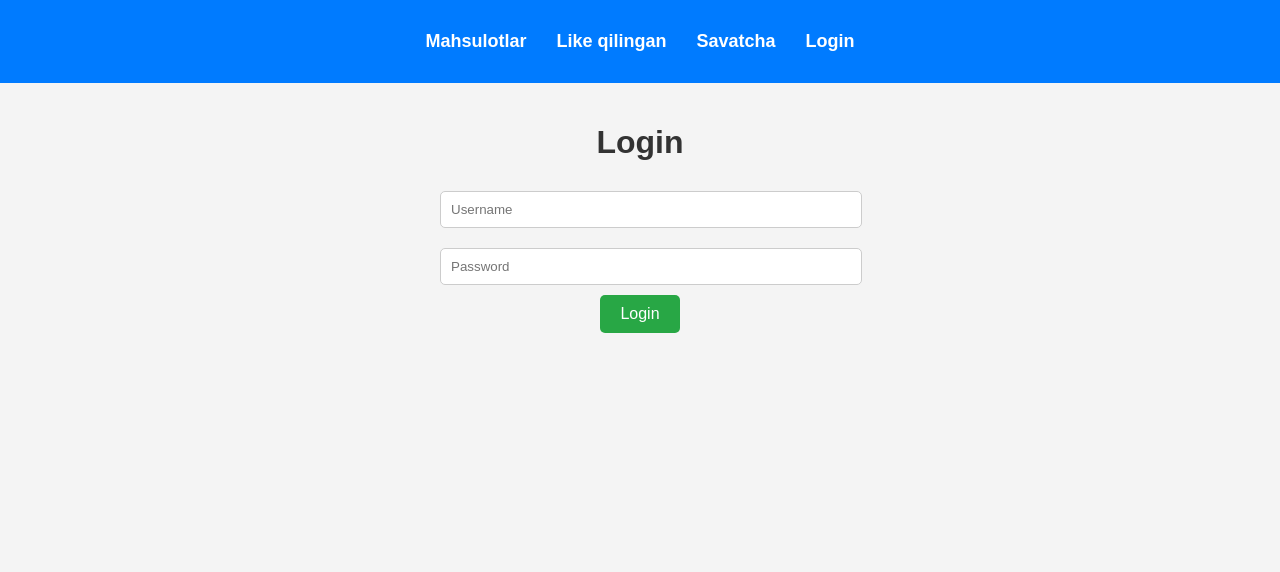
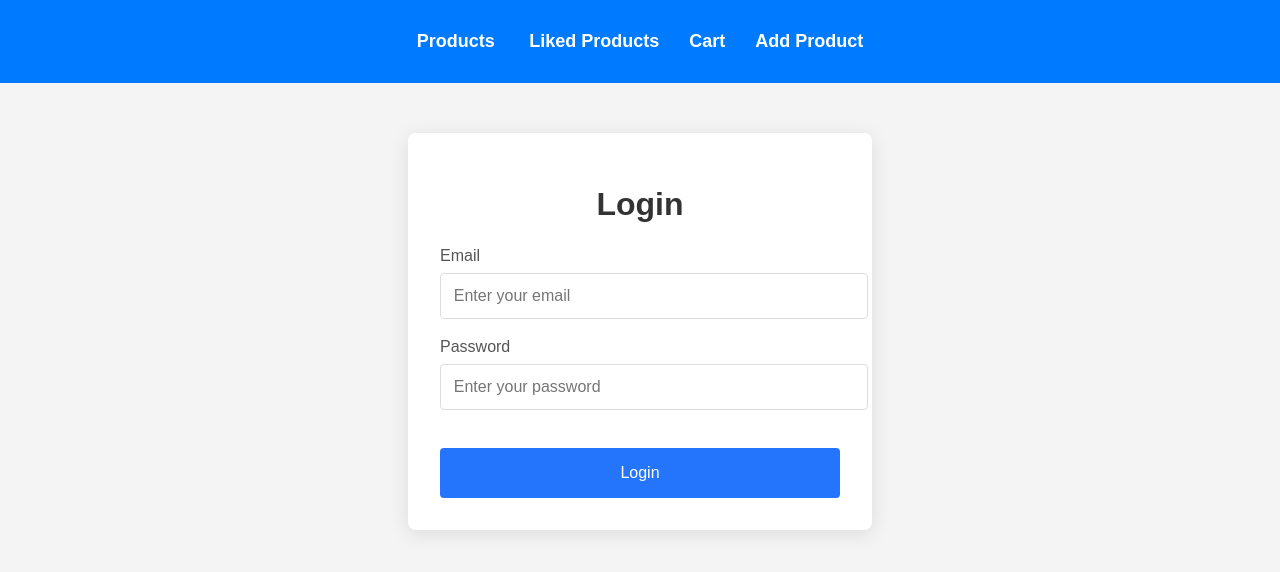
Before and after one commit to tashpulatovv7/zustand-learning, a React (Vite) app: page /login in a window 1280 px wide. Shown: the top 572 px of the page. Built offline with nearby package versions, Linux system fonts and the light colour scheme.

Commit message:
with query

```diff
--- a/package.json
+++ b/package.json
@@ -10,8 +10,12 @@
     "preview": "vite preview"
   },
   "dependencies": {
+    "@tanstack/react-query": "^5.67.3",
+    "axios": "^1.8.2",
     "react": "^19.0.0",
-    "react-dom": "^19.0.0"
+    "react-dom": "^19.0.0",
+    "react-router-dom": "^7.3.0",
+    "zustand": "^5.0.3"
   },
   "devDependencies": {
     "@eslint/js": "^9.21.0",
--- a/src/App.jsx
+++ b/src/App.jsx
@@ -1,31 +1,34 @@
+import { QueryClient, QueryClientProvider } from '@tanstack/react-query';
 import React from 'react';
 import { Navigate, Route, BrowserRouter as Router, Routes } from 'react-router-dom';
 import AddProduct from './adding/AddProduct';
 import Cart from './basket/Basket';
 import Header from './Header';
-import ProductsList from './Home';
 import LoginPage from './Login';
+import Products from './Products';
 import useStore from './store';
 import LikedProducts from './wishes/Wishlist';
 
 const App = () => {
 	const { isLoggedIn } = useStore();
+	const queryClient = new QueryClient();
 
 	return (
+		<QueryClientProvider client={queryClient}>
 			<Router>
 				<Header />
 				<Routes>
-				<Route path='/' element={<ProductsList />} />
+					<Route path='/' element={<Products />} />
 					<Route path='/wishes' element={<LikedProducts />} />
 					<Route path='/basket' element={<Cart />} />
 					<Route path='/login' element={<LoginPage />} />
-
 					<Route
 						path='/adding'
 						element={isLoggedIn ? <AddProduct /> : <Navigate to='/login' />}
 					/>
 				</Routes>
 			</Router>
+		</QueryClientProvider>
 	);
 };
 
--- a/src/Header.jsx
+++ b/src/Header.jsx
@@ -1,35 +1,23 @@
 import React from 'react';
 import { Link } from 'react-router-dom';
-import useStore from './store';
 
 const Header = () => {
-	const { isLoggedIn } = useStore();
-
 	return (
 		<header className='header'>
 			<nav>
 				<ul>
 					<li>
-						<Link to='/'>Mahsulotlar</Link>
+						<Link to='/'>Products</Link>{' '}
 					</li>
 					<li>
-						<Link to='/wishes'>Like qilingan</Link>
+						<Link to='/wishes'>Liked Products</Link>
 					</li>
 					<li>
-						<Link to='/basket'>Savatcha</Link>
+						<Link to='/basket'>Cart</Link>
 					</li>
-
-					{isLoggedIn && (
-						<li>
-							<Link to='/adding'>Mahsulot qo'shish</Link>
-						</li>
-					)}
-
-					{!isLoggedIn && (
-						<li>
-							<Link to='/login'>Login</Link>
-						</li>
-					)}
+					<li>
+						<Link to='/adding'>Add Product</Link>
+					</li>
 				</ul>
 			</nav>
 		</header>
--- a/src/Login.jsx
+++ b/src/Login.jsx
@@ -1,46 +1,79 @@
+import { useMutation } from '@tanstack/react-query';
 import React, { useState } from 'react';
-import { useNavigate } from 'react-router-dom';
-import useStore from './store';
 
-const LoginPage = () => {
-	const [username, setUsername] = useState('');
-	const [password, setPassword] = useState('');
-	const { setIsLoggedIn } = useStore();
-	const navigate = useNavigate();
+const loginUser = async credentials => {
+	const mockUser = {
+		email: 'test@gmail.com',
+		password: 'pass1111',
+	};
 
-	const handleLogin = e => {
-		e.preventDefault();
-
-		if (username === 'test' && password === '1111') {
-			setIsLoggedIn(true);
-			navigate('/');
+	if (credentials.email === mockUser.email && credentials.password === mockUser.password) {
+		return { success: true, message: 'Login successful!' };
 	} else {
-			alert('Invalid credentials');
+		throw new Error('Invalid email or password');
 	}
 };
 
+const LoginPage = () => {
+	const [email, setEmail] = useState('');
+	const [password, setPassword] = useState('');
+
+	const mutation = useMutation({
+		mutationFn: loginUser,
+		onSuccess: data => {
+			console.log('Login successful:', data);
+		},
+		onError: error => {
+			console.log('Login failed:', error);
+		},
+	});
+
+	const handleSubmit = e => {
+		e.preventDefault();
+		mutation.mutate({ email, password });
+	};
+
 	return (
-		<div className='container'>
-			<h1 className='title'>Login</h1>
-			<form onSubmit={handleLogin} className='login-form'>
+		<div className='login-page'>
+			<div className='login-container'>
+				<h1>Login</h1>
+				<form onSubmit={handleSubmit} className='login-form'>
+					<div className='input-group'>
+						<label htmlFor='email'>Email</label>
 						<input
-					type='text'
-					placeholder='Username'
-					value={username}
-					onChange={e => setUsername(e.target.value)}
-					className='input-field'
+							type='email'
+							id='email'
+							value={email}
+							onChange={e => setEmail(e.target.value)}
+							required
+							placeholder='Enter your email'
 						/>
+					</div>
+					<div className='input-group'>
+						<label htmlFor='password'>Password</label>
 						<input
 							type='password'
-					placeholder='Password'
+							id='password'
 							value={password}
 							onChange={e => setPassword(e.target.value)}
-					className='input-field'
+							required
+							placeholder='Enter your password'
 						/>
-				<button type='submit' className='login-button'>
-					Login
+					</div>
+					<button
+						type='submit'
+						className='login-btn'
+						disabled={mutation.isLoading}
+					>
+						{mutation.isLoading ? 'Logging in...' : 'Login'}
 					</button>
+					{mutation.isError && (
+						<div className='error-message'>
+							Error: {mutation.error.message}
+						</div>
+					)}
 				</form>
+			</div>
 		</div>
 	);
 };
--- /dev/null
+++ b/src/Products.jsx
@@ -0,0 +1,55 @@
+import { useQuery } from '@tanstack/react-query';
+import axios from 'axios';
+import React, { useState } from 'react';
+
+const fetchProducts = async (page = 1) => {
+	const res = await axios.get(
+		`https://dummyjson.com/products?skip=${(page - 1) * 10}&limit=10`
+	);
+	return res.data;
+};
+
+const Products = () => {
+	const [currentPage, setCurrentPage] = useState(1);
+
+	const { data, isLoading, isError } = useQuery({
+		queryKey: ['products', currentPage],
+		queryFn: () => fetchProducts(currentPage),
+		keepPreviousData: true,
+	});
+
+	if (isLoading) return <div>Loading...</div>;
+	if (isError) return <div>Error loading products.</div>;
+
+	const handlePageChange = pageNumber => {
+		setCurrentPage(pageNumber);
+	};
+
+	return (
+		<div className='products-page'>
+			<h1>Products</h1>
+			<div className='product-list'>
+				{data.products.map(product => (
+					<div key={product.id} className='product-card'>
+						<img src={product.thumbnail} alt={product.name} />
+						<h3>{product.name}</h3>
+						<p>{product.price} so'm</p>
+					</div>
+				))}
+			</div>
+
+			<div className='pagination'>
+				<button
+					onClick={() => handlePageChange(currentPage - 1)}
+					disabled={currentPage === 1}
+				>
+					Previous
+				</button>
+				<span>Page {currentPage}</span>
+				<button onClick={() => handlePageChange(currentPage + 1)}>Next</button>
+			</div>
+		</div>
+	);
+};
+
+export default Products;
--- a/src/index.css
+++ b/src/index.css
@@ -193,15 +193,144 @@ button:hover {
 	border-radius: 5px;
 }
 
-.login-button {
-	padding: 10px 20px;
-	background-color: #28a745;
+.login-page {
+	margin-top: 50px;
+	display: flex;
+	justify-content: center;
+	align-items: center;
+	width: 100%;
+	height: 100%;
+	backdrop-filter: blur(5px);
+}
+
+.login-container {
+	background: white;
+	border-radius: 8px;
+	padding: 2rem;
+	box-shadow: 0 4px 20px rgba(0, 0, 0, 0.1);
+	width: 100%;
+	max-width: 400px;
+	text-align: center;
+}
+
+h1 {
+	margin-bottom: 1.5rem;
+	font-size: 2rem;
+	color: #333;
+}
+
+.login-form {
+	display: flex;
+	flex-direction: column;
+}
+
+.input-group {
+	margin-bottom: 1.2rem;
+	text-align: left;
+}
+
+label {
+	font-size: 1rem;
+	color: #555;
+}
+
+input {
+	width: 100%;
+	padding: 0.8rem;
+	margin-top: 0.5rem;
+	border: 1px solid #ddd;
+	border-radius: 4px;
+	font-size: 1rem;
+}
+
+input:focus {
+	border-color: #6a11cb;
+	outline: none;
+}
+
+button {
+	background-color: #2575fc;
+	color: white;
+	padding: 1rem;
+	border: none;
+	border-radius: 4px;
+	font-size: 1rem;
+	cursor: pointer;
+	transition: background-color 0.3s ease;
+	margin-top: 1.2rem;
+}
+
+button:hover {
+	background-color: #6a11cb;
+}
+
+button:disabled {
+	background-color: #bbb;
+	cursor: not-allowed;
+}
+
+.error-message {
+	color: red;
+	margin-top: 1rem;
+}
+
+.products-page {
+	padding: 20px;
+}
+
+.product-list {
+	display: grid;
+	grid-template-columns: repeat(auto-fill, minmax(200px, 1fr));
+	gap: 20px;
+}
+
+.product-card {
+	background: #fff;
+	padding: 15px;
+	width: 200px;
+	border-radius: 8px;
+	box-shadow: 0 4px 6px rgba(0, 0, 0, 0.1);
+}
+
+.product-card img {
+	width: 100%;
+	height: auto;
+	border-radius: 8px;
+}
+
+.product-card h3 {
+	font-size: 18px;
+	margin: 10px 0;
+}
+
+.product-card p {
+	font-size: 16px;
+	color: #555;
+}
+
+.pagination {
+	display: flex;
+	justify-content: center;
+	margin-top: 20px;
+}
+
+.pagination button {
+	padding: 10px;
+	margin: 0 5px;
+	background-color: #007bff;
 	color: white;
 	border: none;
-	border-radius: 5px;
+	border-radius: 4px;
 	cursor: pointer;
 }
 
-.login-button:hover {
-	background-color: #218838;
+.pagination button:disabled {
+	background-color: #cccccc;
+	cursor: not-allowed;
 }
+
+.pagination span {
+	padding: 10px;
+	font-size: 16px;
+	align-self: center;
+}
```
Also changed, not shown: 1 other file (tests, documents, lock files or other folders). Lines whose indentation alone changed are shown as unchanged.
